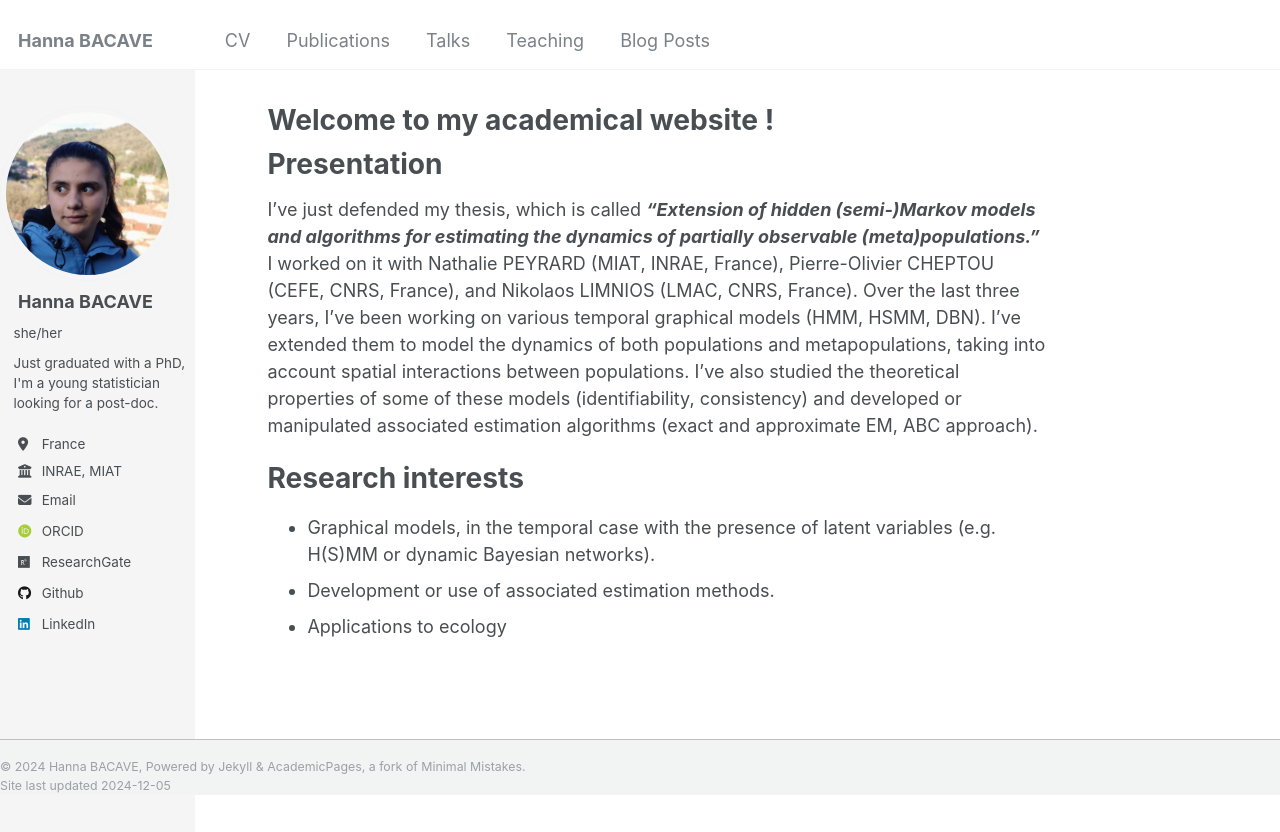
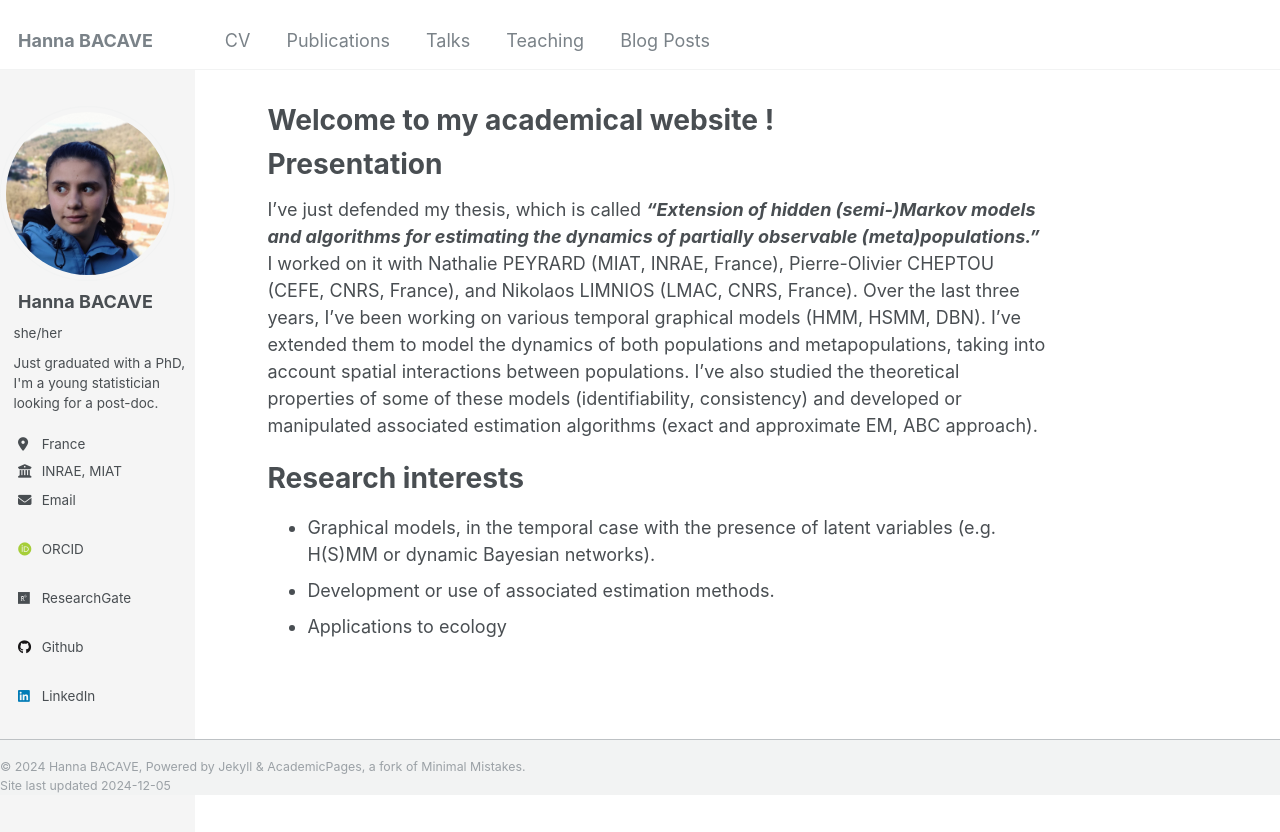
Before and after one commit to hannabacave/hannabacave.github.io, a Jekyll site: the page built from _pages/about.md, in a window 1280 px wide and 957 px high. Shown: the top 832 px of the window. Built offline with Jekyll 4.4.1, drawn with Linux system fonts in a browser that asks for light colours; some web fonts are replaced.

Commit message:
Update _sidebar.scss

```diff
--- a/_sass/_sidebar.scss
+++ b/_sass/_sidebar.scss
@@ -254,7 +254,7 @@
     margin-bottom: 5px;
     padding-right: 5px;
     padding-top: 2px;
-    padding-bottom: 2px;
+    padding-bottom: 20px;
     color: inherit;
     font-size: $type-size-5;
     text-decoration: none;
```
